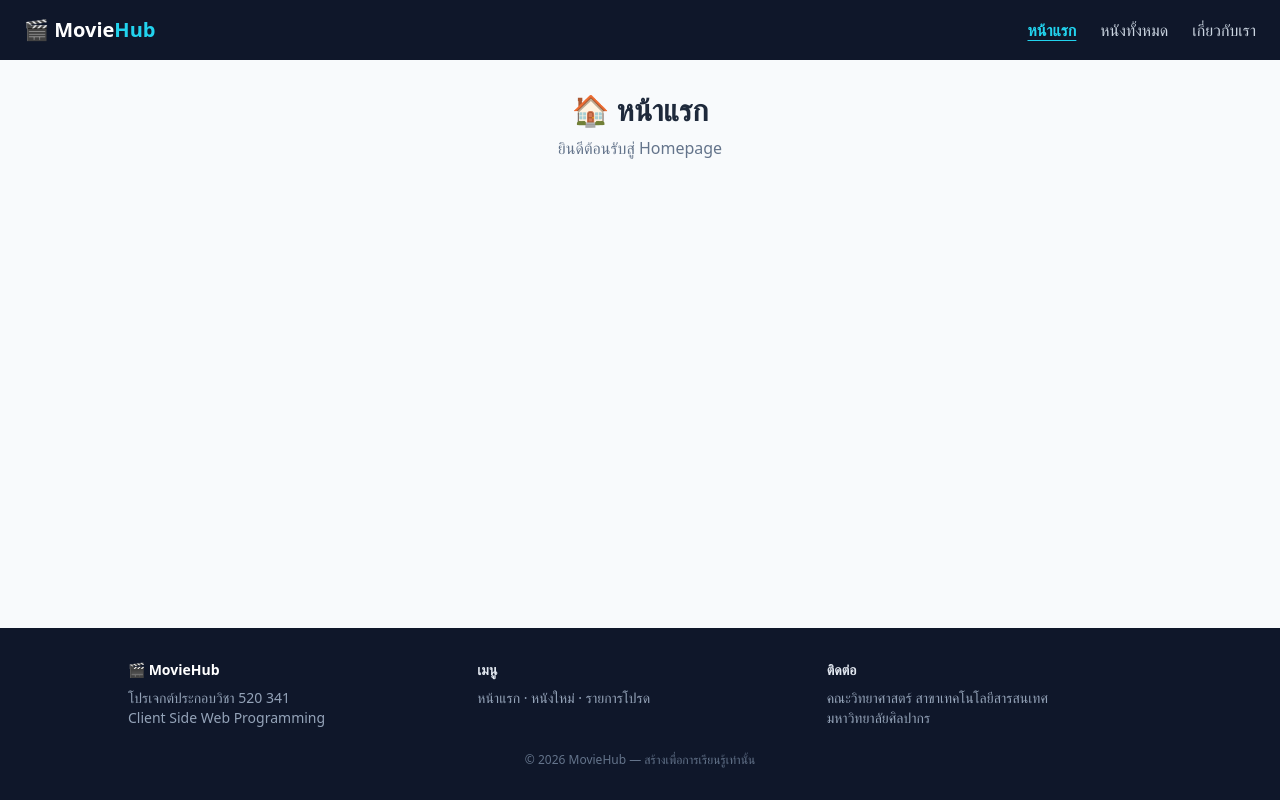
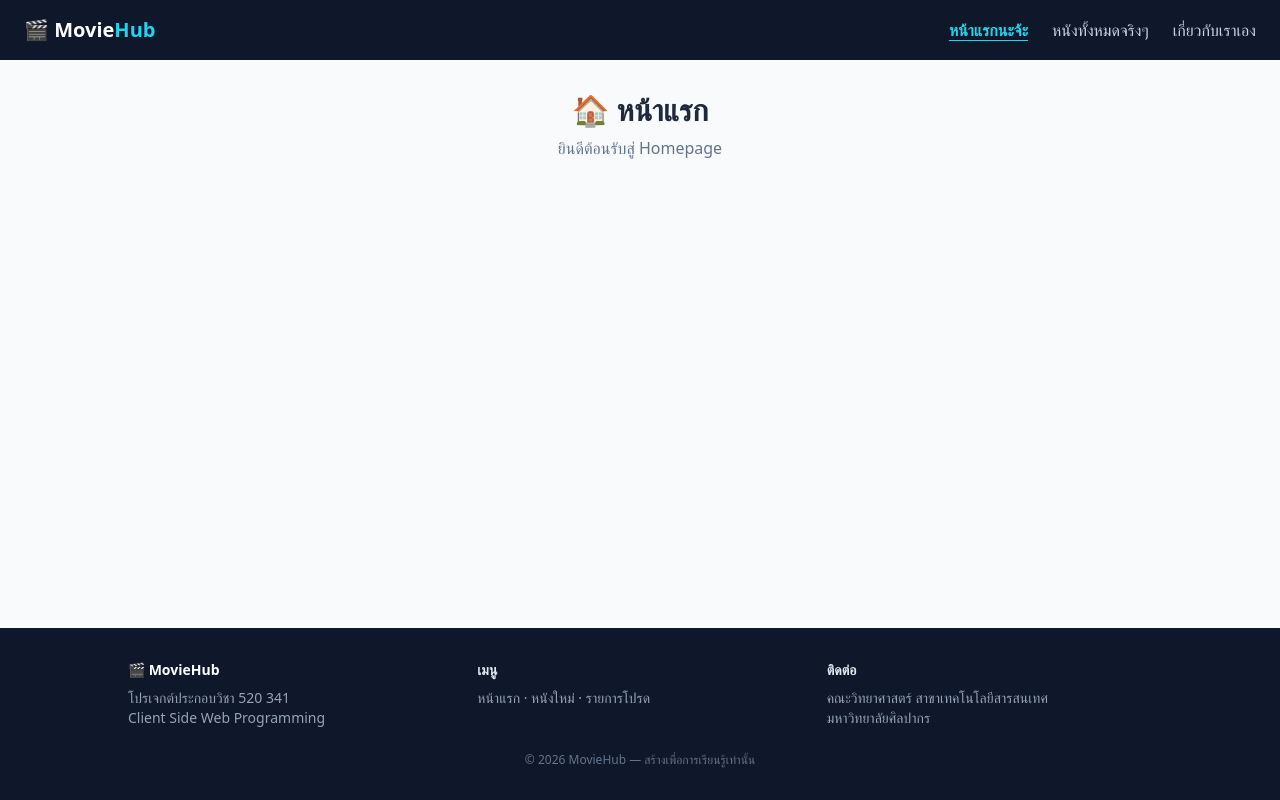
Before and after one commit to 670710731/feapp-670710731, a React (Create React App) app in the folder phanukon-app/: page / in a window 1280 px wide. Built offline with nearby package versions, Linux system fonts and the light colour scheme.

Commit message:
Test Change Deploy

```diff
--- a/phanukon-app/src/component/Navbar.jsx
+++ b/phanukon-app/src/component/Navbar.jsx
@@ -13,9 +13,9 @@ function Navbar() {
         🎬 Movie<span className="text-cyan-400">Hub</span>
       </span>
       <div className="flex gap-6">
-        <NavLink to="/" className={linkClass}>หน้าแรก</NavLink>
-        <NavLink to="/movies" className={linkClass}>หนังทั้งหมด</NavLink>
-        <NavLink to="/about" className={linkClass}>เกี่ยวกับเรา</NavLink>
+        <NavLink to="/" className={linkClass}>หน้าแรกนะจ้ะ</NavLink>
+        <NavLink to="/movies" className={linkClass}>หนังทั้งหมดจริงๆ</NavLink>
+        <NavLink to="/about" className={linkClass}>เกี่ยวกับเราเอง</NavLink>
       </div>
     </nav>
   );
```
